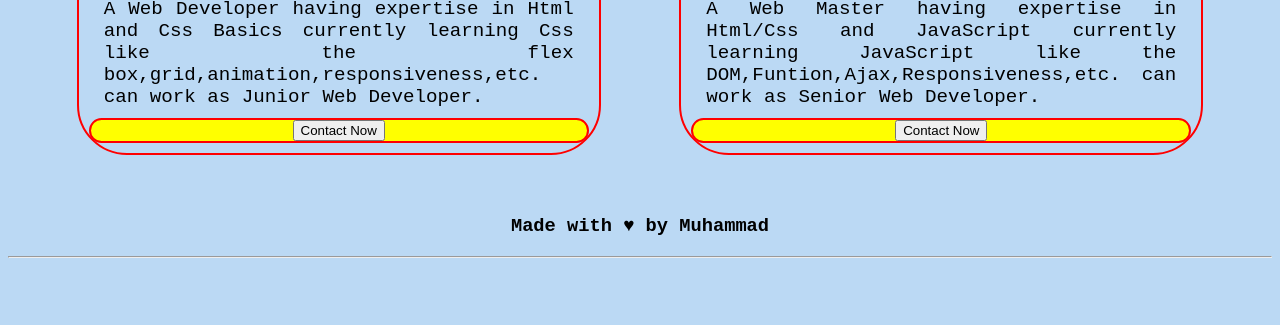
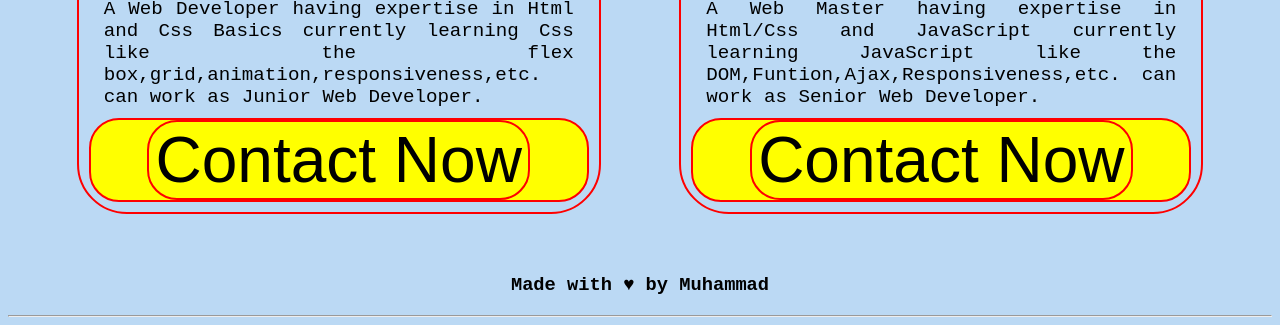
Before and after one commit to t7cv9vvy8/profilecards, a plain HTML site: page index.html in a window 1280 px wide. Shown: the part 521-846 px from the top of the page. Before the commit the page ends 800 px from the top, so only its background shows below. Drawn offline with Linux system fonts and the light colour scheme.

Commit message:
Update style.css

```diff
--- a/style.css
+++ b/style.css
@@ -42,14 +42,14 @@ img{
     text-align: justify;
     max-width: 100%;
 }
-.card .btn{
+.card .btn,button {
     font-size: 2em;
     background-color: yellow;
     border: 2px solid red;
     border-radius: 30px;
     display: flex;
     justify-content: center;
-
+    margin: 0;
 }
 
 footer h3{
@@ -70,7 +70,7 @@ footer h3{
     color: red;
     box-shadow: 2px 5px 10px green;
     border: 2px blue dashed;
-    width: 570px;
+    width: 505px;
 }
 
 .card .btn:hover{
@@ -87,7 +87,7 @@ footer h3{
         justify-content: space-around;
     }
   .card{
-width: 80%; }
+width: 80%;}
 .card h3{
     font-size: 2em;
     padding: 5px;
```
